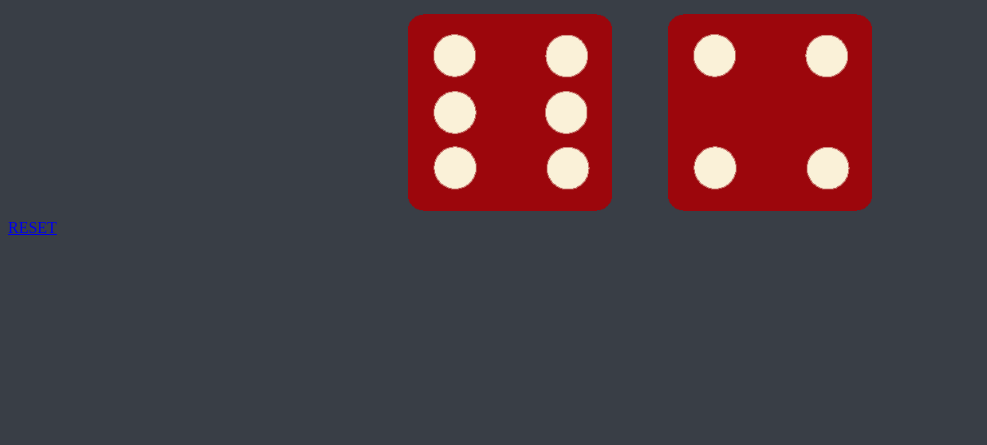
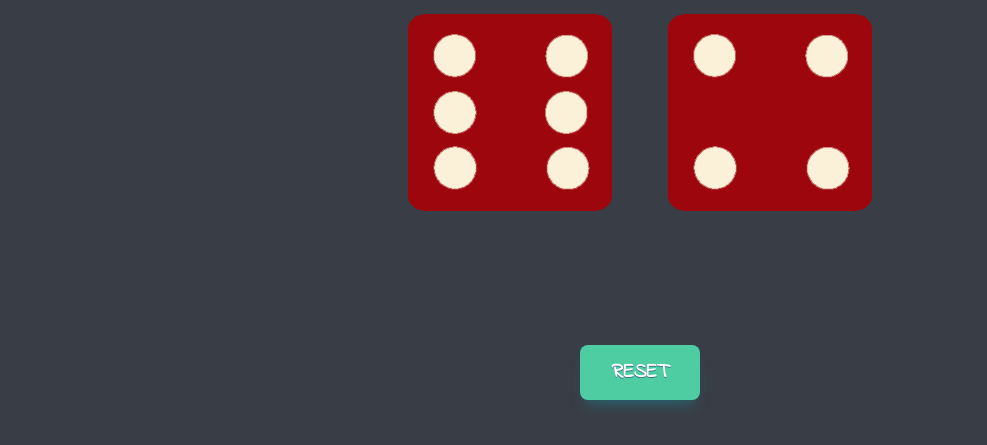
Before and after one commit to dhaparepriyanka/dice-game, a plain HTML site: page index.html in a window 1280 px wide. Shown: the part 481-926 px from the top of the page, without its empty margins (0-987 px from the left). Before the commit the page ends 800 px from the top, so only its background shows below. Drawn offline with Linux system fonts and the light colour scheme.

Commit message:
Update styles.css

```diff
--- a/styles.css
+++ b/styles.css
@@ -39,3 +39,30 @@ footer {
   font-family: 'Indie Flower', cursive;
 
 }
+
+.myButton {
+	box-shadow: 0 10px 14px -7px #276873;
+	background-color:#4ecca2;
+	border-radius:8px;
+	display:inline-block;
+	cursor:pointer;
+	color:#ffffff;
+	font-family:Arial;
+	font-size:20px;
+	font-weight:bold;
+	padding:13px 32px;
+	text-decoration:none;
+	text-shadow:0 1px 0 #3d768a;
+  font-family: 'Indie Flower', cursive;
+  font-weight: bold;
+}
+
+.myButton:active {
+	position:relative;
+	top:1px;
+}
+
+.button{
+  text-align: center;
+  padding-top: 10%;
+}
```
